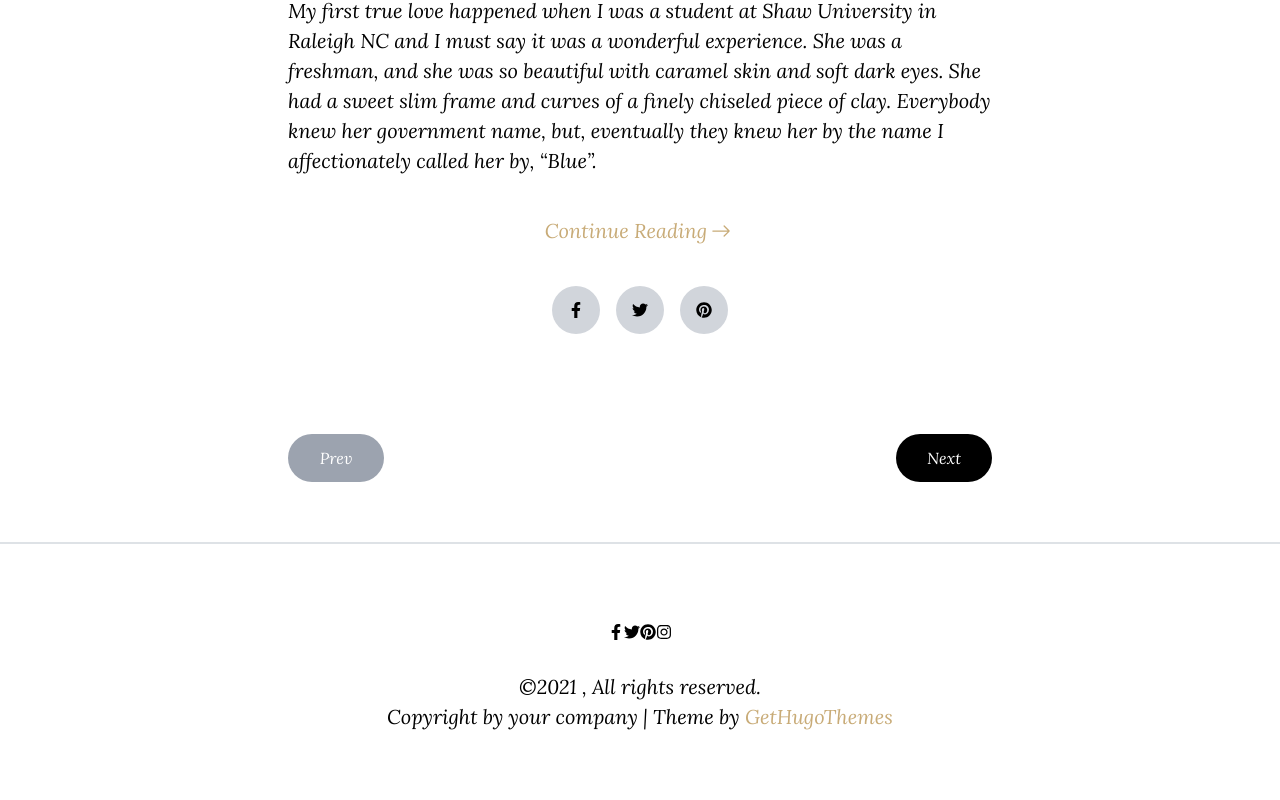
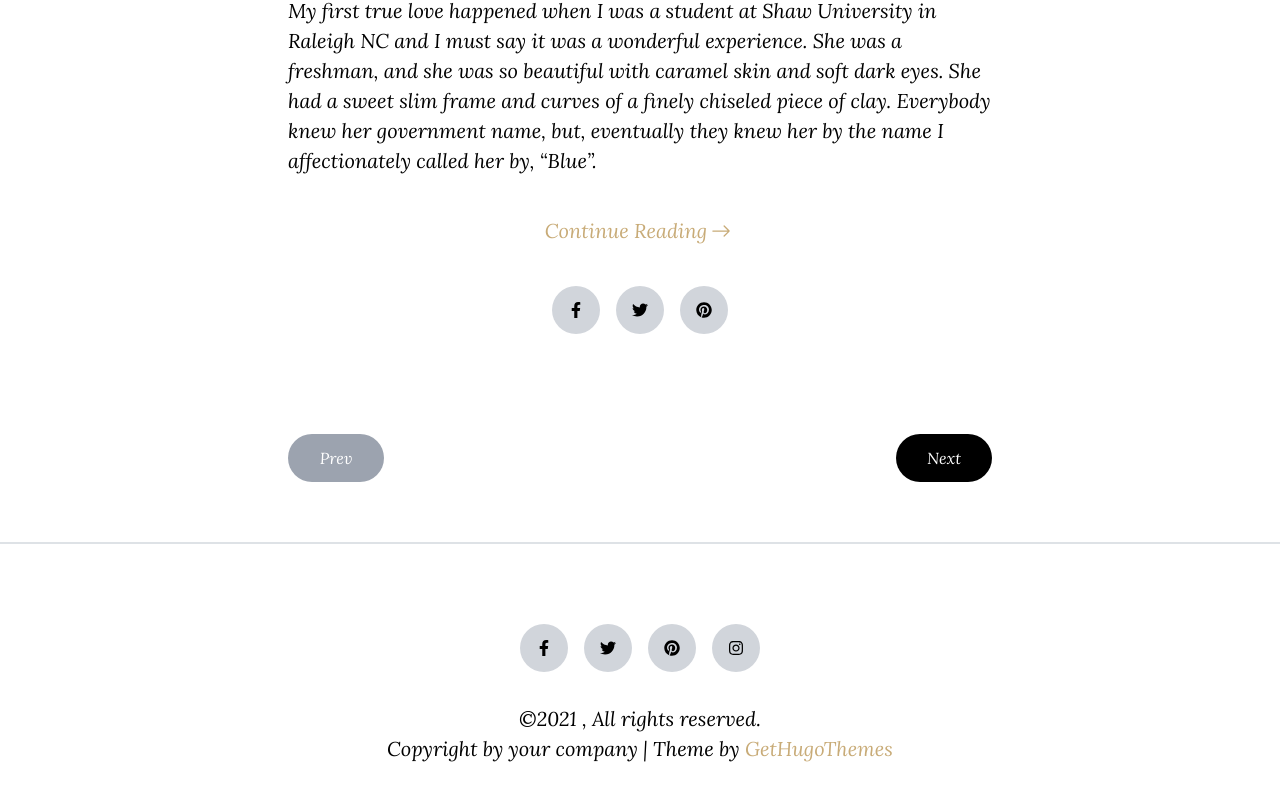
Before and after one commit to statichunt/techfeed-nextjs, a Next.js app: page / in a window 1280 px wide. Shown: the part 5304-6104 px from the top of the page. Built offline with nearby package versions, Linux system fonts and the light colour scheme.

Commit message:
footer icon style sfolve

```diff
--- a/component/Footer.js
+++ b/component/Footer.js
@@ -18,7 +18,14 @@ const router=useRouter()
                         <a className="" target="_blank" rel='noflow' >
 
                              <div
-                            className="socialLink hover:bg-black hover:text-linkHoverColor">
+                            className="w-12
+                            h-12
+                            rounded-full
+                            mx-2
+                            bg-gray-300
+                            flex
+                            justify-center
+                            items-center hover:bg-black hover:text-linkHoverColor">
                                 {data.icon}
                                 </div>
 
--- a/component/Post.js
+++ b/component/Post.js
@@ -46,6 +46,7 @@ const Post = ({ value, page }) => {
                                 height={700}
                                 layout="responsive"
                                 objectFit="cover"
+                                priority
                             />
                         </div>
                         <div className=" lg:w-4/5 w-full mx-auto">
```
